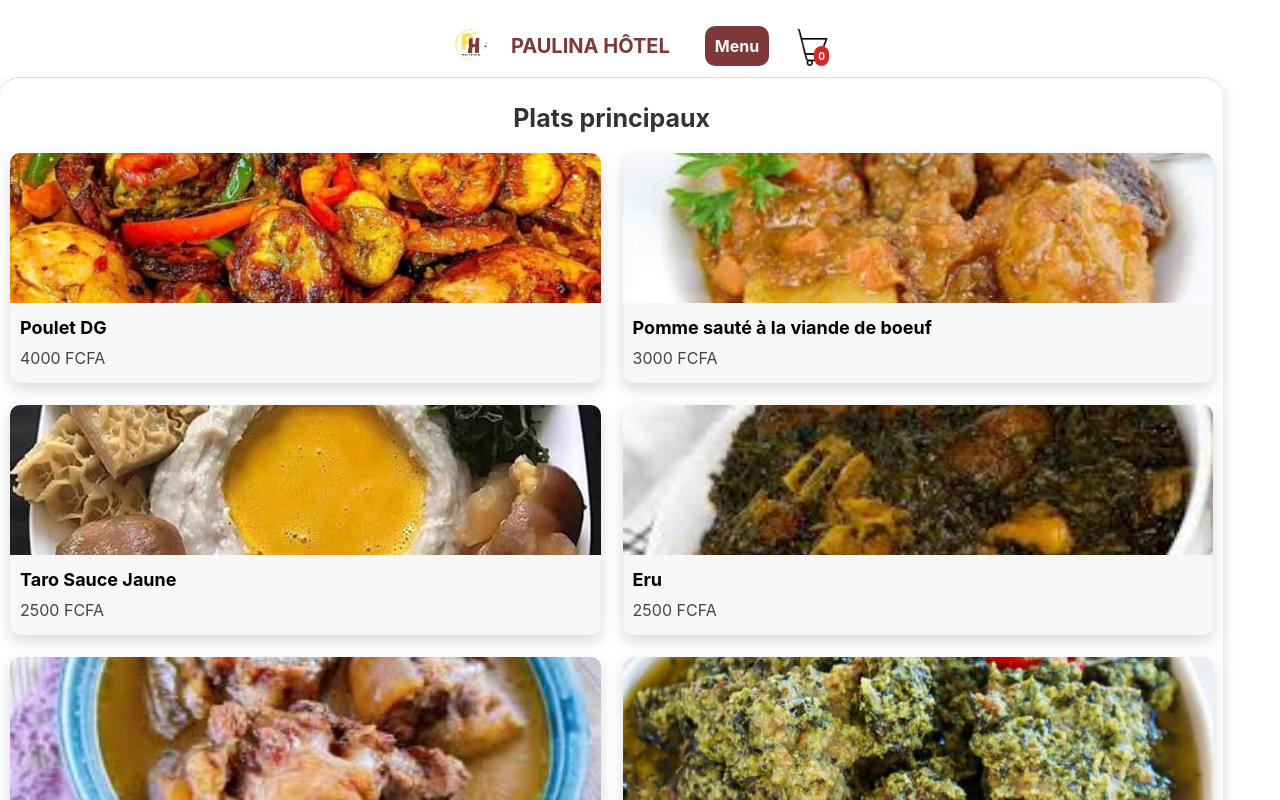
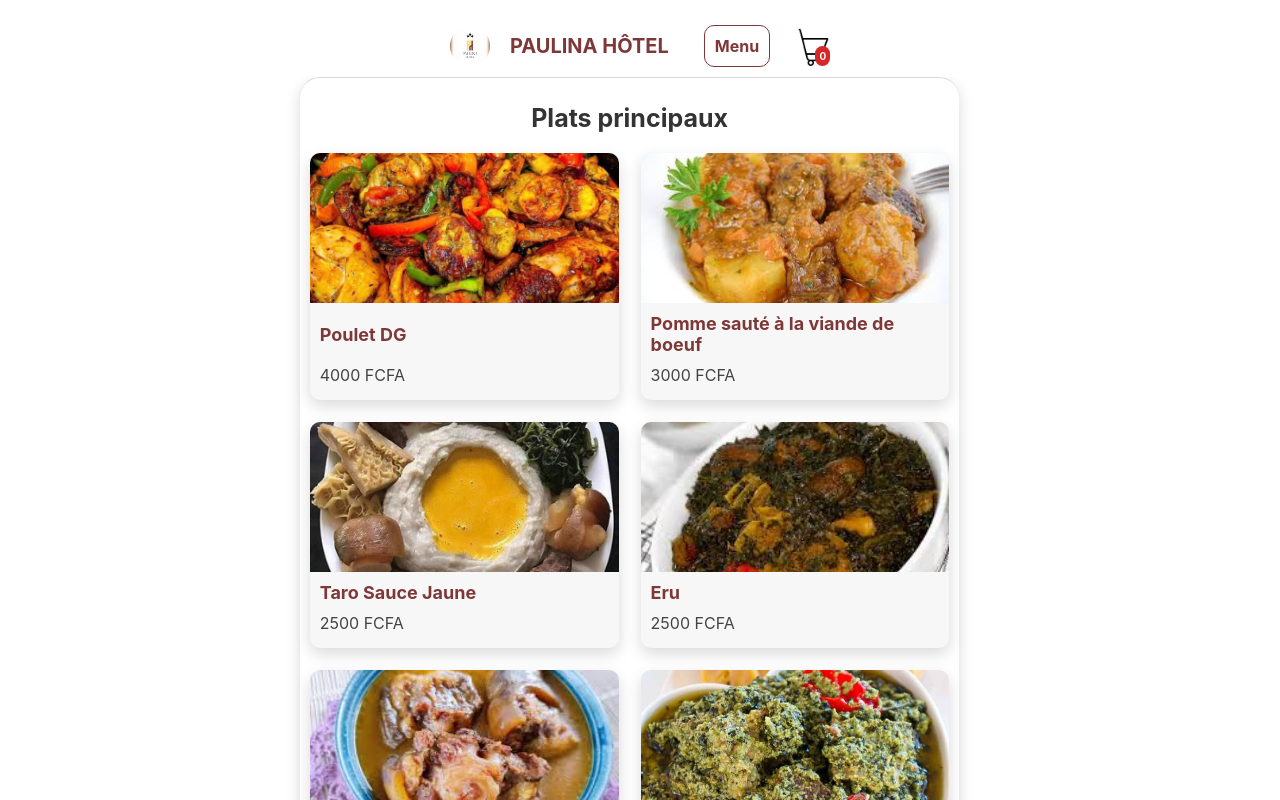
Before and after one commit to KFCAyzen/Resto-PH, a React (Vite) app: page / in a window 1280 px wide. Shown: the top 800 px of the page. Built offline with nearby package versions, Linux system fonts and the light colour scheme.

Commit message:
design smoothening

```diff
--- a/src/App.css
+++ b/src/App.css
@@ -45,11 +45,12 @@
  }
 
  .menBtn{
-  background-color: #7d3837;
-  padding: 10px 10px;
+  padding: 10px;
   border-radius: 10px;
-  color: #f7f7f7;
+  color: #7d3837;
   cursor: pointer;
+  font-weight: bold;
+  border: 1px solid #7d3837;
  }
 
  .cartBtn{
@@ -108,6 +109,9 @@
   padding-bottom: 15px;
   box-shadow: 0 6px 15px rgba(0, 0, 0, 0.15);
   transition: transform 0.2s ease;
+  display: flex;
+  flex-direction: column;
+  justify-content: space-between;
  }
 
  .menuitem:hover{
@@ -125,6 +129,7 @@
  .menuitem h3{
   font-size: 18px;
   margin: 10px;
+  color: #7d3837;
  }
 
  .menuitem p{
@@ -166,6 +171,7 @@
   max-width: 400px;
   box-shadow: 0 10px 25px rgba(0, 0, 0, 0.2);
   z-index: 20;
+  box-shadow: 0 6px 15px rgba(0, 0, 0, 0.15);
   animation: fadeIn 0.3s ease-in-out;
  }
 
@@ -183,11 +189,11 @@
 
  .close{
   margin-top: 15px;
-  background-color: #e63946;
-  color: white;
-  border: none;
+  background-color: white;
+  color: #7d3837;
   padding: 12px 15px;
   border-radius: 8px;
+  border: 2px solid #7d3837;
   cursor: pointer;
   font-weight: bold;
   transition: background-color 0.2s ease-in-out;
@@ -195,14 +201,19 @@
 
  .addBtn{
   margin-top: 15px;
-  background-color: black;
+  background-color: #7d3837;
   color: white;
-  border: none;
-  padding: 10px 15px;
+  padding: 15px 15px;
   border-radius: 8px;
   cursor: pointer;
+  border: none;
   font-weight: bold;
   transition: background-color 0.2s ease-in-out;
+ }
+
+ .modal h2, strong{
+  font-weight: 700;
+  color: #7d3837;
  }
 
  .modal img{
@@ -221,29 +232,29 @@
  .CartBtns button {
   font-size: large;
  }
- #root1 {
+
+ #root {
   box-sizing: border-box;
-  overflow-y: hidden;
+  overflow-y: auto;
   display: flex;
   flex-direction: column;
   align-items: center;
- }
+  min-height: 100vh;
+}
 
- .cartContent{
+ .cartContent {
   display: flex;
   flex-direction: column;
   background: rgba(196, 194, 194, 0.2);
   backdrop-filter: blur(10px);
-  border-radius: 12px;
-  backdrop-filter: blur(10px);
   border-radius: 15px;
   justify-content: center;
+  align-items: center;
   padding: 20px;
   gap: 20px;
   width: 80%;
-  margin-top: 30px;
-  /* margin-right: 80px; */
- }
+  margin: 30px auto 0 auto;
+}
 
  .cartContent h2, h1{
   text-align: center;
--- a/src/App.tsx
+++ b/src/App.tsx
@@ -3,7 +3,7 @@ import MenuPage from './MenuPage.tsx';
 import CartPage from './CartPage';
 import { useState, useEffect } from 'react';
 import { BrowserRouter as Router, Routes, Route, Link } from 'react-router-dom';
-import logo from './assets/WhatsApp Image 2025-07-29 à 14.49.18_44930011.jpg';
+import logo from './assets/logo.jpg';
 import type { MenuItem } from './types.ts';
 import { menuItems } from './types.ts';
 import { images } from './images.ts';
--- a/src/CartPage.tsx
+++ b/src/CartPage.tsx
@@ -1,6 +1,7 @@
 import React, { useState } from 'react';
 import type { MenuItem } from './types';
 import './App.css';
+import './index.css'
 
 type Props = {
   cartItems: MenuItem[];
```
Also changed, not shown: src/assets/logo.jpg (added), src/index.css (line endings or trailing spaces).
